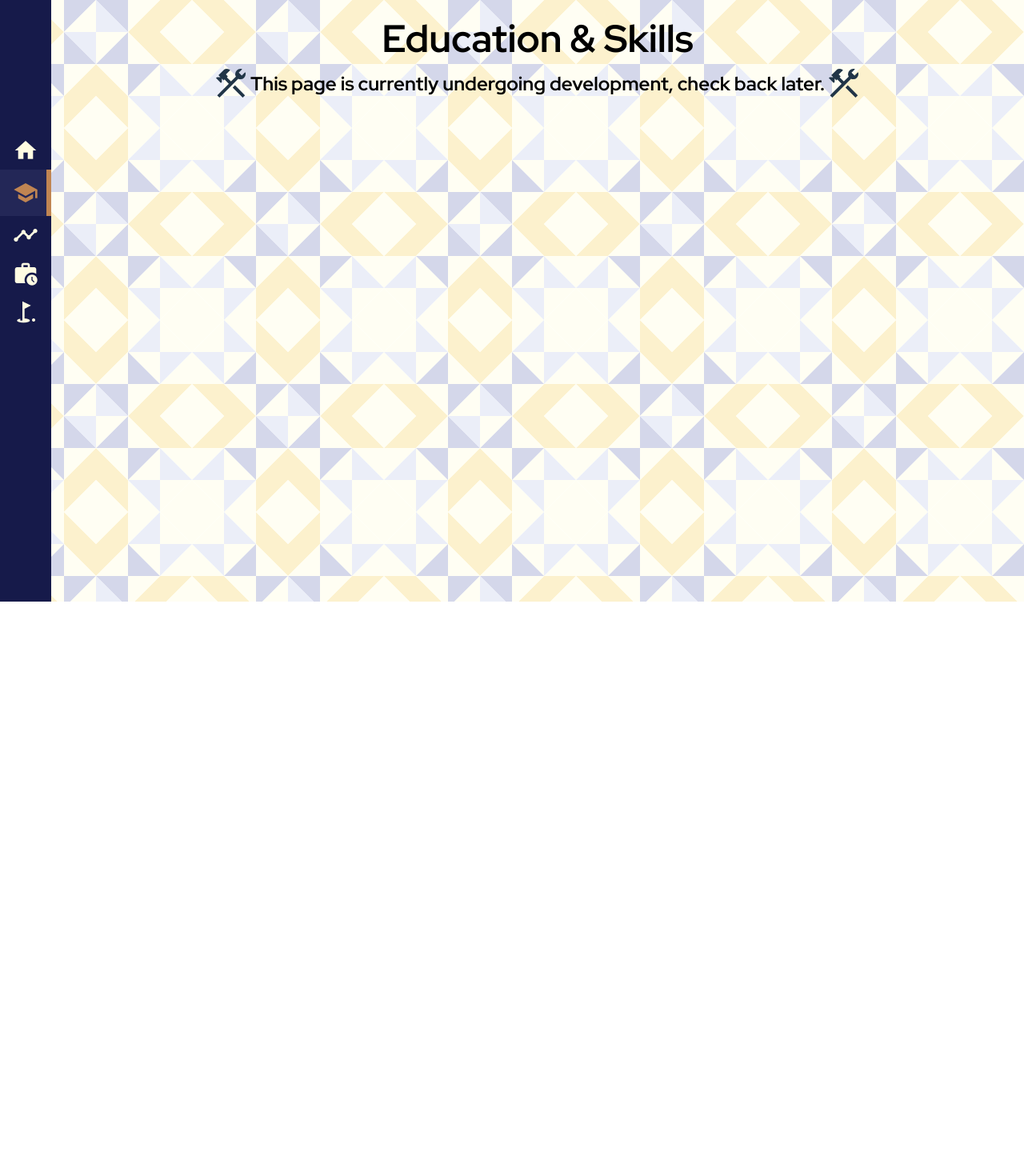
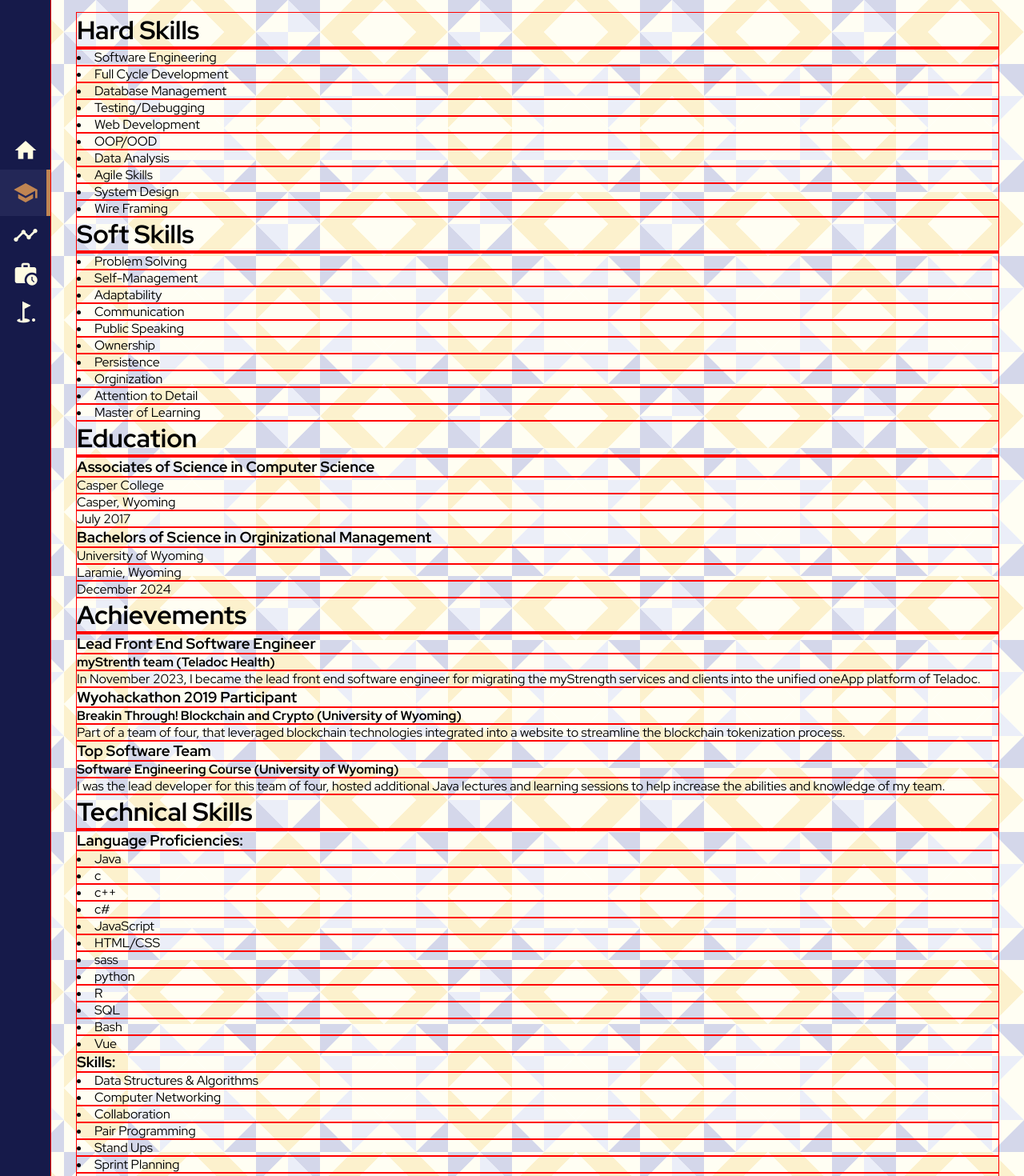
Before and after one commit to caledep/caledep.github.io, a Vue app: page /education in a window 1280 px wide. Shown: the part 80-1550 px from the top of the page at 80% size. Before the commit the page ends 832 px from the top, so only its background shows below. Built offline with nearby package versions, Linux system fonts and the light colour scheme.

Commit message:
finished layout for education page added relavent data strings for template

```diff
--- a/src/views/Education.vue
+++ b/src/views/Education.vue
@@ -1,31 +1,165 @@
+
 <template>
-    <main class="education-page">
-        <div class="card">
-            <h1>Education & Skills</h1>
-        </div>
-        <p class="construction_notice">
-            <img src="/icon_construction_dark.svg" class="icon" alt="construction icon" />
-            <b>This page is currently undergoing development, check back later.</b>
-            <img src="/icon_construction_dark.svg" class="icon" alt="construction icon" />
-        </p>
-    </main>
+   <main class="education-page">
+      <div class="top-block">
+         <div class="resume-block">
+            <div class="skills-block">
+               <div>
+                  <h1>{{ title.hSkillTitle }}</h1>
+                  <hr>
+                  <li v-for="hSkill in hSkills">
+                     {{ hSkill.skill }}
+                  </li>
+               </div>
+               <div>
+                  <h1>{{ title.sSkillTitle }}</h1>
+                  <hr>
+                  <li v-for="sSkill in sSkills">
+                     {{ sSkill.skill }}
+                  </li>
+               </div>
+            </div>
+            <div class="edu-block">
+               <div class="education">
+                  <h1>{{ title.eduTitle }}</h1>
+                  <hr>
+                  <div class="degrees">
+                     <div>
+                        <h3>{{ title.eduSubTitle1 }}</h3>
+                        <p>{{ desc.edu1 }}</p>
+                        <p>{{ desc.eduLoc1 }}</p>
+                        <p>{{ desc.eduDate1 }}</p>
+                     </div>
+                     <div>
+                        <h3>{{ title.eduSubTitle2 }}</h3>
+                        <p>{{ desc.edu2 }}</p>
+                        <p>{{ desc.eduLoc2 }}</p>
+                        <p>{{ desc.eduDate2 }}</p>
+                     </div>
+                  </div>
+               </div>
+               <div class="achievements">
+                  <h1>{{ title.achiTitle }}</h1>
+                  <hr>
+                  <div>
+                     <h3>{{ title.achiSubTitle1 }}</h3>
+                     <h4>{{ desc.achi1 }}</h4>
+                     <p>{{ desc.achiDesc1 }}</p>
+                  </div>
+                  <div>
+                     <h3>{{ title.achiSubTitle2 }}</h3>
+                     <h4>{{ desc.achi2 }}</h4>
+                     <p>{{ desc.achiDesc2 }}</p>
+                  </div>
+                  <div>
+                     <h3>{{ title.achiSubTitle3 }}</h3>
+                     <h4>{{ desc.achi3 }}</h4>
+                     <p>{{ desc.achiDesc3 }}</p>
+                  </div>
+               </div>
+            </div>
+         </div>
+         <div class="tech-block">
+            <h1>{{ title.tSkillTitle }}</h1>
+            <hr>
+            <h3>{{ title.tSkillSubTitle1 }}</h3>
+            <li v-for="tSkill in tSkills1">
+               {{ tSkill.skill }}
+            </li>
+            <h3>{{ title.tSkillSubTitle2 }}</h3>
+            <li v-for="tSkill in tSkills2">
+               {{ tSkill.skill }}
+            </li>
+         </div>
+      </div>
+      <div class="bottom-block">
+         <h1></h1>
+         <div></div>
+      </div>
+   </main>
 </template>
 <script setup>
+   import { ref } from 'vue';
+   const title = {hSkillTitle: 'Hard Skills',
+                  sSkillTitle: "Soft Skills",
+                  tSkillTitle: "Technical Skills",
+                  tSkillSubTitle1: "Language Proficiencies:",
+                  tSkillSubTitle2: "Skills:",
+                  eduTitle: "Education",
+                  eduSubTitle1: "Associates of Science in Computer Science",
+                  eduSubTitle2: "Bachelors of Science in Orginizational Management",
+                  achiTitle: "Achievements",
+                  achiSubTitle1: "Lead Front End Software Engineer",
+                  achiSubTitle2: "Wyohackathon 2019 Participant",
+                  achiSubTitle3: "Top Software Team"}
+   const desc = {edu1: "Casper College",
+                 edu2: "University of Wyoming",
+                 eduLoc1: "Casper, Wyoming",
+                 eduLoc2: "Laramie, Wyoming",
+                 eduDate1: "July 2017",
+                 eduDate2: "December 2024",
+                 achi1: "myStrenth team (Teladoc Health)",
+                 achiDesc1: "In November 2023, I became the lead front end software engineer for migrating the myStrength services and clients into the unified oneApp platform of Teladoc.",
+                 achi2: "Breakin Through! Blockchain and Crypto (University of Wyoming)",
+                 achiDesc2: "Part of a team of four, that leveraged blockchain technologies integrated into a website to streamline the blockchain tokenization process.",
+                 achi3: "Software Engineering Course (University of Wyoming)",
+                 achiDesc3: "I was the lead developer for this team of four, hosted additional Java lectures and  learning sessions to help increase the abilities and knowledge of my team.",}
+   const hSkills = ref([{ skill: 'Software Engineering'},
+                        { skill: 'Full Cycle Development'},
+                        { skill: 'Database Management'},
+                        { skill: 'Testing/Debugging'},
+                        { skill: 'Web Development'},
+                        { skill: 'OOP/OOD'},
+                        { skill: 'Data Analysis'},
+                        { skill: 'Agile Skills'},
+                        { skill: 'System Design'},
+                        { skill: 'Wire Framing'}])
+   const sSkills = ref([{ skill: 'Problem Solving'},
+                        { skill: 'Self-Management'},
+                        { skill: 'Adaptability'},
+                        { skill: 'Communication'},
+                        { skill: 'Public Speaking'},
+                        { skill: 'Ownership'},
+                        { skill: 'Persistence'},
+                        { skill: 'Orginization'},
+                        { skill: 'Attention to Detail'},
+                        { skill: 'Master of Learning'}])
+   const tSkills1 = ref([{ skill: 'Java'},
+                         { skill: 'c'},
+                         { skill: 'c++'},
+                         { skill: 'c#'},
+                         { skill: 'JavaScript'},
+                         { skill: 'HTML/CSS'},
+                         { skill: 'sass'},
+                         { skill: 'python'},
+                         { skill: 'R'},
+                         { skill: 'SQL'},
+                         { skill: 'Bash'},
+                         { skill: 'Vue'}])
+   const tSkills2 = ref([{ skill: 'Data Structures & Algorithms'},
+                         { skill: 'Computer Networking'},
+                         { skill: 'Collaboration'},
+                         { skill: 'Pair Programming'},
+                         { skill: 'Stand Ups'},
+                         { skill: 'Sprint Planning'},
+                         { skill: 'Quarterly Planning'},
+                         { skill: 'Version Control'},
+                         { skill: 'Deployment'},
+                         { skill: 'Containerization'},
+                         { skill: 'DBMS/RDBMS'},
+                         { skill: 'Hippa Standards'},
+                         { skill: 'WCAG Compliance'},
+                         { skill: 'Development Piplines'},
+                         { skill: 'Unit Testing/e2e Testing'},
+                         { skill: 'Code Reviews & Feedback'},
+                         { skill: 'Technical Documentation'},
+                         { skill: 'Talking about technical ideas with technical and non-technical audiences'},
+                         { skill: 'Project Tracking Software'}])
+
 
 </script>
-<style scoped>
-.construction_notice {
-  display: flex;
-  width:100%;
-  justify-content: center;
-  align-items: center;
-  font-size: 1.5rem;
-}
-.card {
-  display: flex;
-  justify-content: center;
-  align-items: center;
-  font-size: 1.5rem;
-
+<style lang="scss" scoped>
+* {
+    outline: 1px solid red !important;
 }
 </style>
```
Also changed, not shown: src/views/Home.vue (+4 -4 lines), 2 other files (tests, documents, lock files or other folders).
